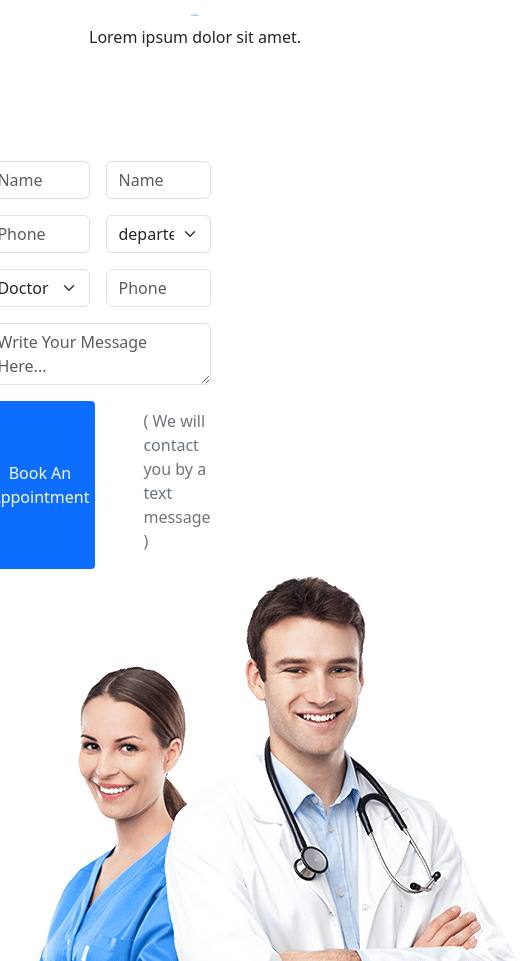
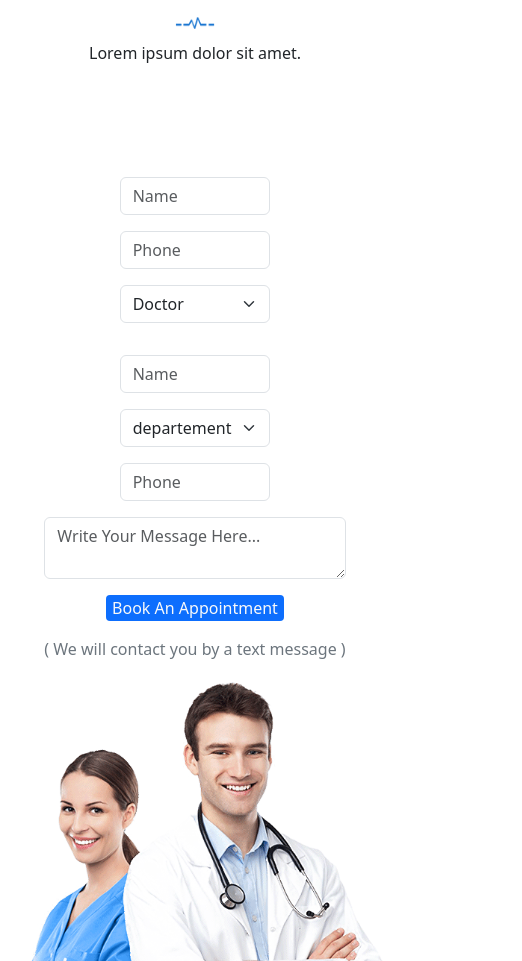
Before and after one commit to kawtaradlany/projet-final-adlanykawtar, a plain HTML site: page index.html in a window 390 px wide. Shown: the part 9799-10760 px from the top of the page, 522 px wide, since content can reach past the window. Drawn offline with nearby package versions, Linux system fonts and the light colour scheme.

Commit message:
section11 mobile

```diff
--- a/index.html
+++ b/index.html
@@ -609,10 +609,10 @@
                 <img width="3%" src="./public/img/section-img.png">
                 <p>Lorem ipsum dolor sit amet.</p>
             </div>
-            <div class="d-lg-flex align-self-lg-center justify-content-center ">
-                <div class="w-50 d-flex justify-content-center align-items-center">
-                    <div class="d-flex flex-column pt-5 align-items-start">
-                        <div class="d-flex w-100 gap-3">
+            <div class=" d-lg-flex align-self-lg-center justify-content-center ">
+                <div class="test w-50 d-flex justify-content-center align-items-center">
+                    <div class=" d-flex flex-column pt-5 align-items-start">
+                        <div class="d-flex flex-lg-row flex-column align-items-center w-100 gap-3">
                             <div class="w-50">
                                 <div class="input-group mb-3 ">
                                     <input type="text" class="form-control" placeholder="Name" aria-label="Username"
@@ -655,7 +655,7 @@
                                 <textarea class="form-control " aria-label="With textarea"
                                     placeholder="Write Your Message Here..."></textarea>
                             </div>
-                            <div class="d-flex gap-5">
+                            <div class="d-flex  flex-lg-row flex-column align-items-center gap-lg-5 gap-2">
                                 <button
                                     class="bg-primary text-bg-primary text-light rounded-1 border-0 buttonhover">Book An
                                     Appointment</button>
@@ -667,7 +667,7 @@
 
 
                 <div class="w-50 d-lg-flex justify-content-end">
-                    <img src="./public/img/contact-img.png" alt="">
+                    <img class="lastdiv" src="./public/img/contact-img.png" alt="">
                 </div>
             </div>
             </div>
--- a/src/sass/modules/home/_main.sass
+++ b/src/sass/modules/home/_main.sass
@@ -270,6 +270,16 @@
 
 
 // section11
+@media  (max-width: 430px )
+.section11
+    width: 100%
+    img
+        width: 40px
+    .test
+        width: 100% !important
+        display: flex
+    .lastdiv
+        width: 100vw
 
 
 
```
Also changed, not shown: public/css/app.css, 1 other file.
